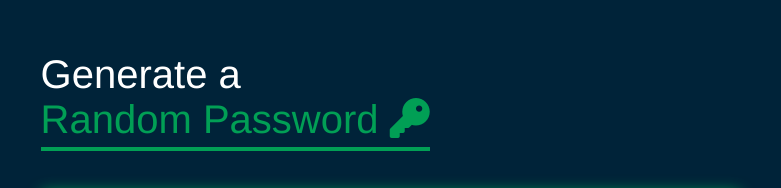
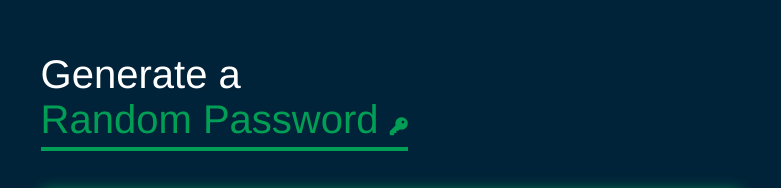
Before and after one commit to SaadAslam58/Password-Generator, a plain HTML site: page index.html in a window 1280 px wide. Shown: the part 102-290 px from the top of the page, without its empty margins (113-894 px from the left). Drawn offline with Linux system fonts and the light colour scheme.

Commit message:
second commit

```diff
--- a/style.css
+++ b/style.css
@@ -25,6 +25,10 @@ body {
   color: #019f55;
   border-bottom: 4px solid #019f55;
   padding-bottom: 6px;
+}
+
+.container h1 span i {
+    font-size: 18px;
 }
 
 .display {
```
